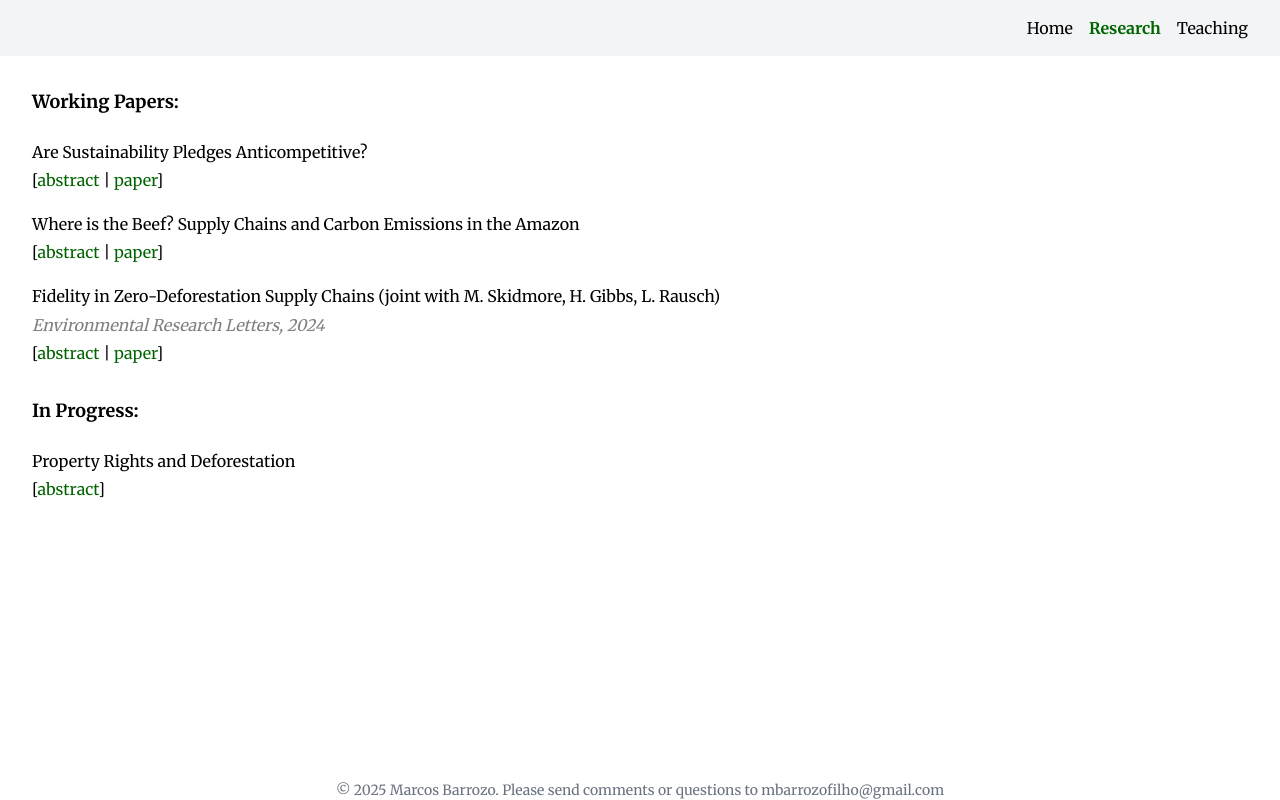
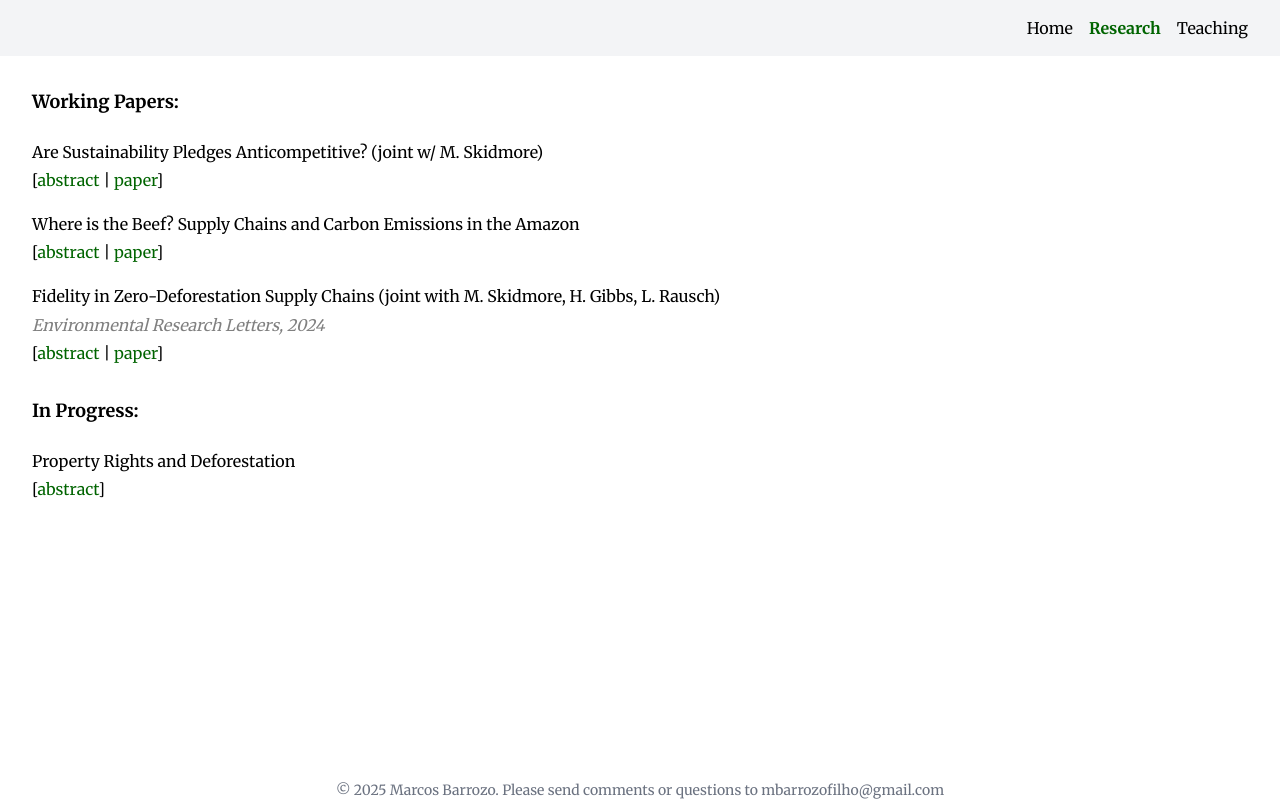
Before and after one commit to ahmadhassaan11/academic-website, a React (Create React App) app: page /research in a window 1280 px wide. Built offline with nearby package versions, Linux system fonts and the light colour scheme.

Commit message:
Update Research.jsx

```diff
--- a/src/pages/Research.jsx
+++ b/src/pages/Research.jsx
@@ -9,7 +9,7 @@ const Research = () => {
         <h2 className="text-lg font-bold mb-2">Working Papers:</h2>
         <div className="mb-4">
           <DropdownCard
-                        heading="Are Sustainability Pledges Anticompetitive?"
+                        heading="Are Sustainability Pledges Anticompetitive? (joint w/ M. Skidmore)"
                         titles={[{ text: 'paper', link: 'https://drive.google.com/file/d/1r_0QvTT2tW9UcLQBV51bpREIqyv3ztmz/view?usp=sharing' }]}
                         description="When there are gaps in government regulation, firms can cater to consumer environmental preferences through private governance initiatives, for example pledging to only source inputs from suppliers that meet certain criteria. But recent antitrust enforcement has claimed that such firms may illegally exert monopsony power as they exclude suppliers. We use theory to discuss the competitive effects of market-exclusion pledges, then apply it to the Amazon Soy Moratorium (ASM), an initiative by soy traders that has led to important deforestation reductions. Despite excluding noncompliant farmers, we find that the ASM has no significant effects on average farmgate prices. We also find that it induces higher entry by ASM signatory traders, which earn more on average. This evidence points to complementary economic gains to sustainability pledges, in addition to their environmental benefits."
           />
```
